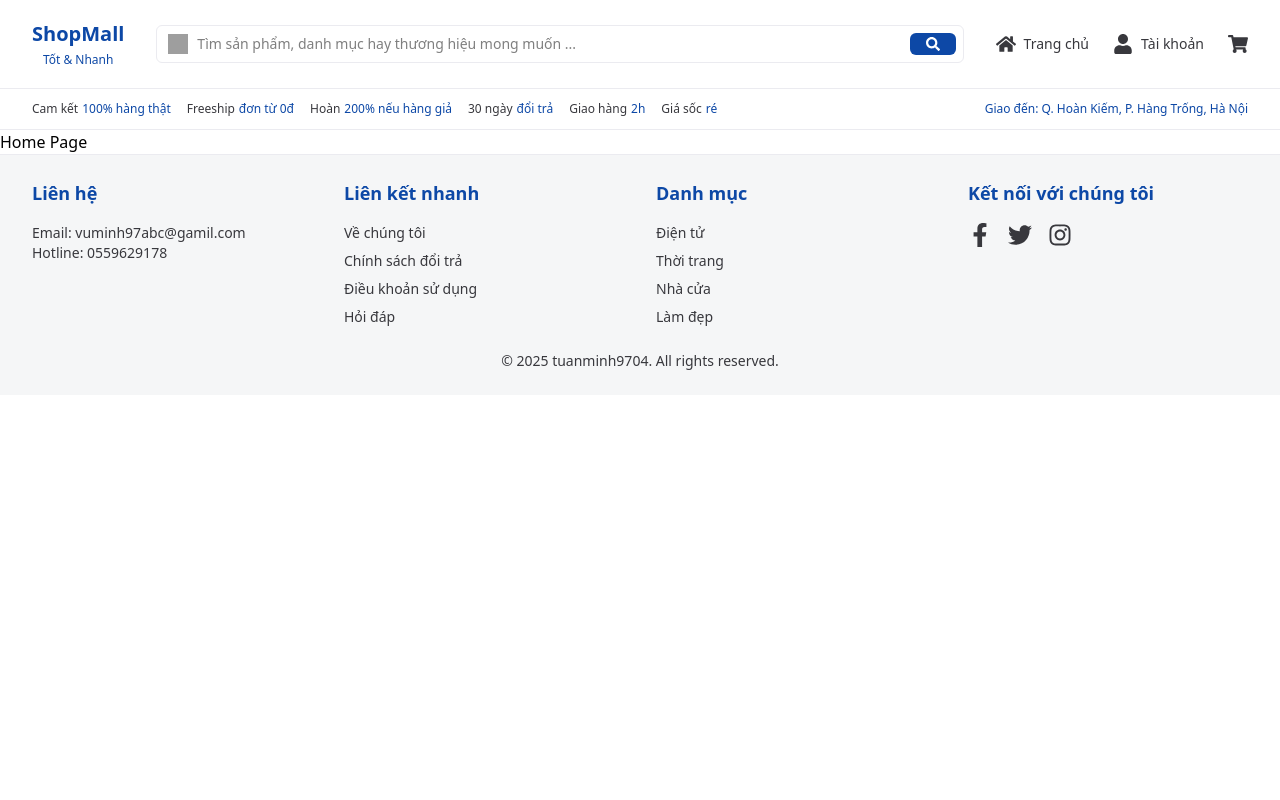
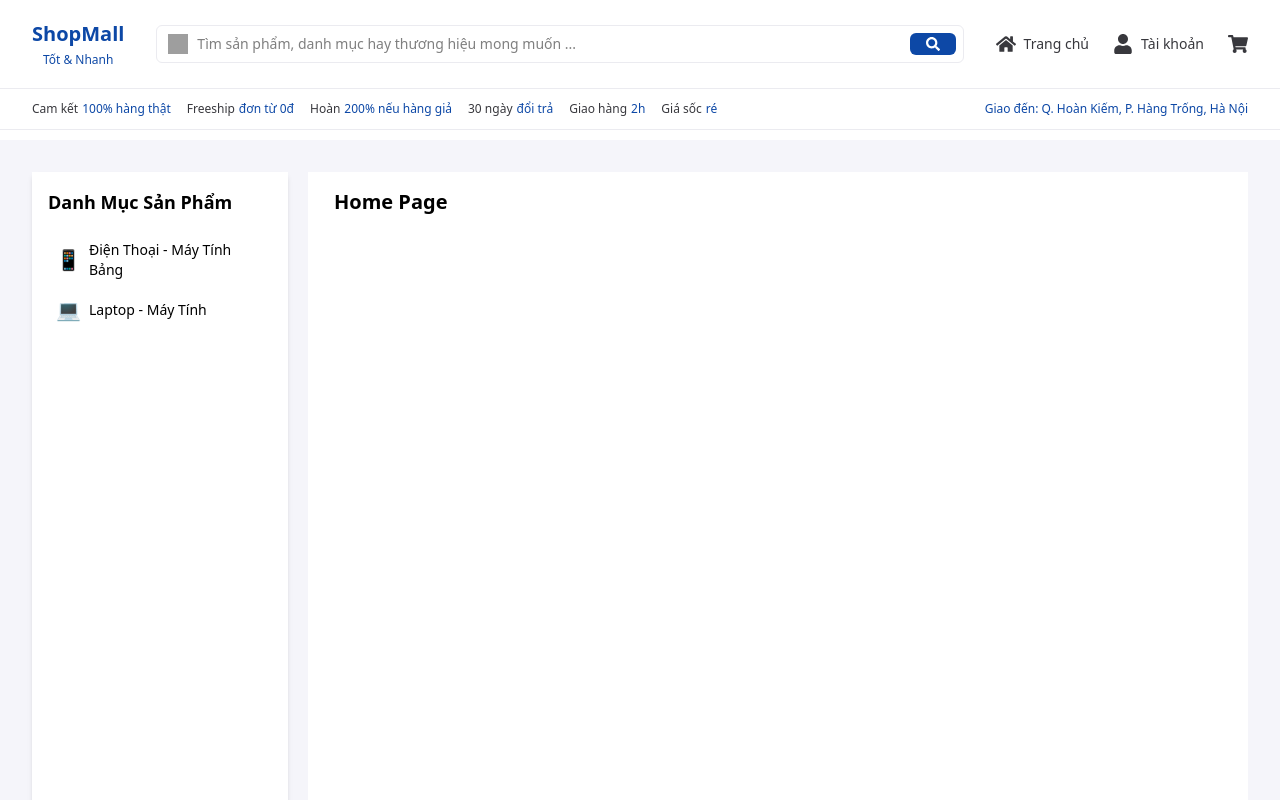
Before and after one commit to tuanminh9704/shop-mall, a React (Vite) app in the folder shop-mall-app/: page / in a window 1280 px wide. Shown: the top 800 px of the page. Built offline with nearby package versions, Linux system fonts and the light colour scheme; grey boxes are pictures that could not be loaded.

Commit message:
feature update home page

```diff
--- /dev/null
+++ b/shop-mall-app/src/components/Banner/Banner.tsx
@@ -0,0 +1,13 @@
+import type {FC} from 'react'
+
+export const Banner: FC = () => {
+  return (
+    <div className="mb-6">
+      <img
+        src="https://via.placeholder.com/1200x300"
+        alt="Banner"
+        className="w-full h-64 object-cover rounded"
+      />
+    </div>
+  );
+};
--- a/shop-mall-app/src/components/Layouts/Footer.tsx
+++ b/shop-mall-app/src/components/Layouts/Footer.tsx
@@ -1,6 +1,7 @@
 import { FaFacebookF, FaTwitter, FaInstagram } from 'react-icons/fa';
+import type { FC } from 'react';
 
-export const Footer = () => {
+export const Footer: FC = () => {
   return (
     <footer className="bg-[#F5F6F7] py-6 border-t border-[#EBEBF0]">
       <div className="max-w-7xl mx-auto px-4 sm:px-6 lg:px-8">
@@ -9,7 +10,7 @@ export const Footer = () => {
           <div>
             <h3 className="text-lg font-semibold text-[#0D48A6] mb-4">Liên hệ</h3>
             <p className="text-sm text-[#38383D]">
-              Email: vuminh97abc@gamil.com<br />
+              Email: vuminh97abc@gmail.com<br />
               Hotline: 0559629178
             </p>
           </div>
@@ -53,7 +54,7 @@ export const Footer = () => {
           </div>
         </div>
         <div className="mt-6 text-center text-sm text-[#38383D]">
-          <p>&copy; 2025 tuanminh9704. All rights reserved.</p>
+          <p>© 2025 tuanminh9704. All rights reserved.</p>
         </div>
       </div>
     </footer>
--- a/shop-mall-app/src/components/Layouts/MainLayout.tsx
+++ b/shop-mall-app/src/components/Layouts/MainLayout.tsx
@@ -4,15 +4,18 @@ import { SubHeader } from "./SubHeader";
 import { Outlet } from "react-router-dom";
 import type { FC } from "react";
 
-export const MainLayout : FC =  () =>  {
+export const MainLayout: FC = () => {
   return (
-        <div className="main-layout">
+    <div className="flex flex-col min-h-screen">
       <Header />
       <SubHeader />
-            <main>
+      <div className="flex flex-1 mt-2.5">
+        <main className="flex-1 bg-[#F5F5FA] p-4">
           <Outlet />
         </main>
+      </div>
+
       <Footer />
     </div>
-    )
-}
+  );
+};
--- /dev/null
+++ b/shop-mall-app/src/components/Layouts/SideBar.tsx
@@ -0,0 +1,30 @@
+import type { FC } from "react";
+
+export const SideBar: FC = () => {
+  const isOpen = true;
+  const categories = [
+    { name: "Điện Thoại - Máy Tính Bảng", icon: "📱" },
+    { name: "Laptop - Máy Tính", icon: "💻" },
+  ];
+
+  return (
+    <div
+      className={`left-0 w-64 bg-white shadow-md h-[calc(100vh-5rem)] p-4 z-40 transform transition-transform duration-300 ${
+        isOpen ? "translate-x-0" : "-translate-x-full"
+      } md:translate-x-0`}
+    >
+      <h2 className="text-lg font-bold mb-4">Danh Mục Sản Phẩm</h2>
+      <ul>
+        {categories.map((category, index) => (
+          <li
+            key={index}
+            className="flex items-center p-2 hover:bg-gray-100 rounded cursor-pointer"
+          >
+            <span className="mr-2 text-xl">{category.icon}</span>
+            <span className="text-sm">{category.name}</span>
+          </li>
+        ))}
+      </ul>
+    </div>
+  );
+};
--- /dev/null
+++ b/shop-mall-app/src/components/Products/FeatureProducts.tsx
@@ -0,0 +1,46 @@
+import type { FC } from "react";
+import { ProductCard } from "./ProductCard";
+
+export const FeaturedProducts: FC = () => {
+  const products = [
+    {
+      title: "iPhone 14 Pro",
+      price: 25990000,
+      discount: 29990000,
+      image: "https://via.placeholder.com/150",
+    },
+    {
+      title: "Laptop Dell XPS 13",
+      price: 32990000,
+      image: "https://via.placeholder.com/150",
+    },
+    {
+      title: "Áo Thun Nam Cao Cấp",
+      price: 199000,
+      discount: 250000,
+      image: "https://via.placeholder.com/150",
+    },
+    {
+      title: "Sách Giáo Khoa Lớp 12",
+      price: 50000,
+      image: "https://via.placeholder.com/150",
+    },
+  ];
+
+  return (
+    <div className="mb-6">
+      <h2 className="text-2xl font-bold mb-4">Sản Phẩm Nổi Bật</h2>
+      <div className="grid grid-cols-1 sm:grid-cols-2 md:grid-cols-3 lg:grid-cols-4 gap-4">
+        {products.map((product, index) => (
+          <ProductCard
+            key={index}
+            title={product.title}
+            price={product.price}
+            discount={product.discount}
+            image={product.image}
+          />
+        ))}
+      </div>
+    </div>
+  );
+};
--- /dev/null
+++ b/shop-mall-app/src/components/Products/ProductCard.tsx
@@ -0,0 +1,24 @@
+import type { FC } from "react";
+
+export const ProductCard: FC<{
+  title: string;
+  price: number;
+  discount?: number;
+  image: string;
+}> = ({ title, price, discount, image }) => {
+  return (
+    <div className="bg-white p-4 rounded shadow hover:shadow-lg transition">
+      <img src={image} alt={title} className="w-full h-40 object-cover rounded" />
+      <h3 className="mt-2 font-semibold text-sm truncate">{title}</h3>
+      <p className="text-red-500 font-bold">{price.toLocaleString("vi-VN")} ₫</p>
+      {discount && (
+        <p className="text-sm text-gray-500 line-through">
+          {discount.toLocaleString("vi-VN")} ₫
+        </p>
+      )}
+      <button className="mt-2 bg-[#0D48A6] text-white px-4 py-2 rounded hover:bg-[#083A8C] text-sm">
+        Thêm vào giỏ
+      </button>
+    </div>
+  );
+};
--- a/shop-mall-app/src/pages/HomePage.tsx
+++ b/shop-mall-app/src/pages/HomePage.tsx
@@ -1,11 +1,18 @@
 import type { FC } from "react";
+import { SideBar } from "../components/Layouts/SideBar";
 
 export const HomePage : FC = () => {
-    return (
-        <div className="flex">
-            Home Page
-        </div>
-    )
-}
+  return (
+    <div className="flex flex-1 min-h-[calc(100vh-200px)] bg-[#F5F5FA] gap-5 p-4">
+      <aside className="w-64 shrink-0 border-r border-[#EBEBF0] bg-white">
+        <SideBar />
+      </aside>
+
+      <div className="flex-1 p-4 bg-white">
+        <h1 className="text-xl font-bold mb-4 ml-2.5">Home Page</h1>
+      </div>
+    </div>
+  );
+};
 
 export default HomePage;
--- a/shop-mall-app/src/routes/index.tsx
+++ b/shop-mall-app/src/routes/index.tsx
@@ -1,4 +1,4 @@
-import { MainLayout } from '../components/Layouts/MainLayout';
+import { MainLayout } from '../components/Layouts/MainLayout.tsx';
 import { HomePage } from '../pages/HomePage';
 
 export const router = [
@@ -10,6 +10,9 @@ export const router = [
         index: true,
         element: <HomePage />,
       },
+      {
+
+      }
     ],
   },
 ];
```
Lines whose indentation alone changed are shown as unchanged.
